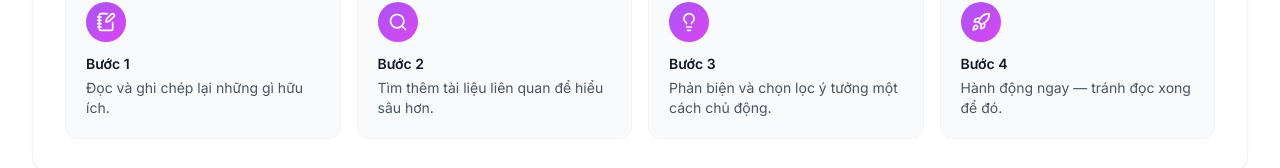
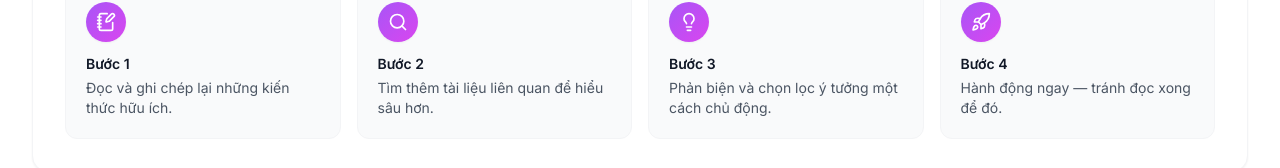
Before and after one commit to hytra395-afk/ebook-mind, a Next.js app: page /ebooks in a window 1280 px wide. Shown: the part 464-632 px from the top of the page. Built offline with nearby package versions, Linux system fonts and the light colour scheme; no server answers; the database is empty.

Commit message:
fix(ebooks): đổi content Bước 1 block 'Đọc ebook hiệu quả'
- 'những gì hữu ích' → 'những kiến thức hữu ích'
- Rõ ràng và chuyên nghiệp hơn
- Giữ nguyên các phần khác

```diff
--- a/app/(storefront)/ebooks/page.tsx
+++ b/app/(storefront)/ebooks/page.tsx
@@ -104,7 +104,7 @@ export default async function EbooksPage({
                 <NotebookPen className="w-5 h-5" />
               </div>
               <div className="text-sm font-semibold text-gray-900 mb-1">Bước 1</div>
-              <p className="text-sm text-gray-600">Đọc và ghi chép lại những gì hữu ích.</p>
+              <p className="text-sm text-gray-600">Đọc và ghi chép lại những kiến thức hữu ích.</p>
             </div>
 
             {/* Step 2 */}
```
